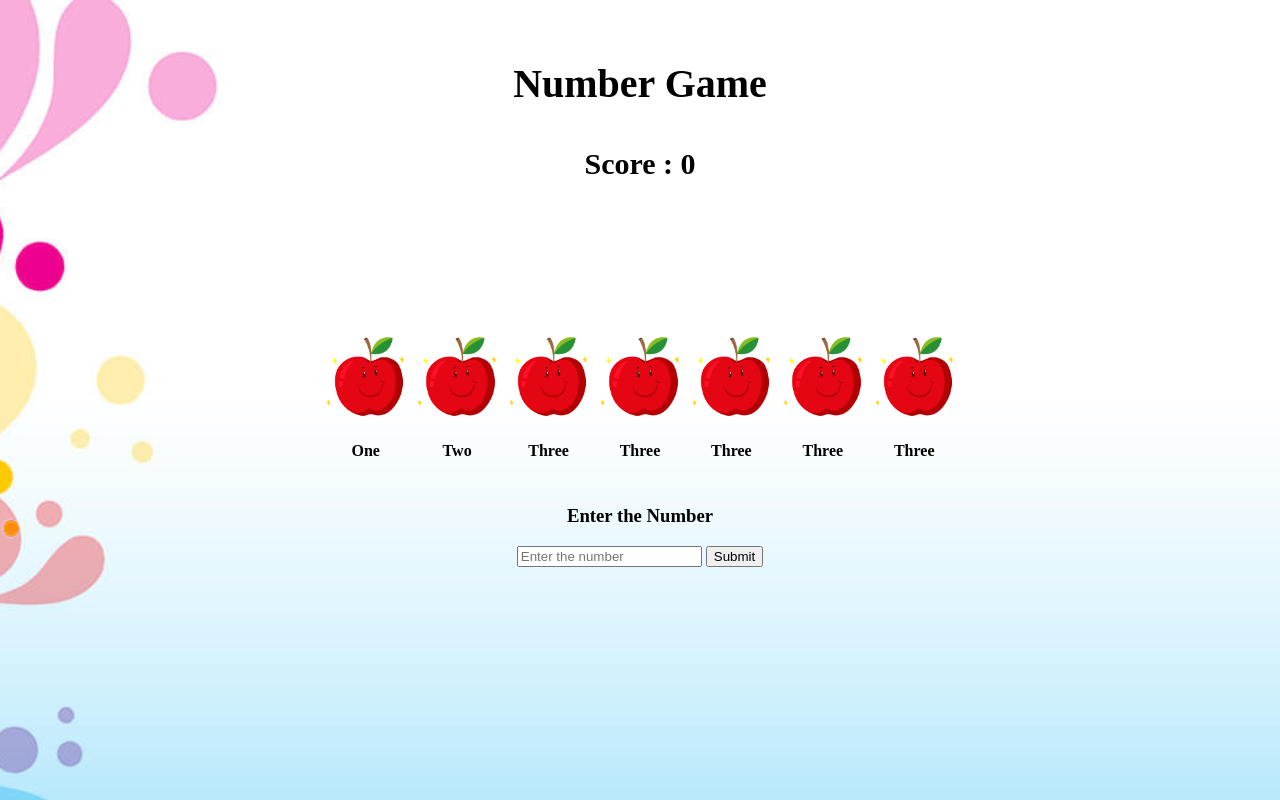
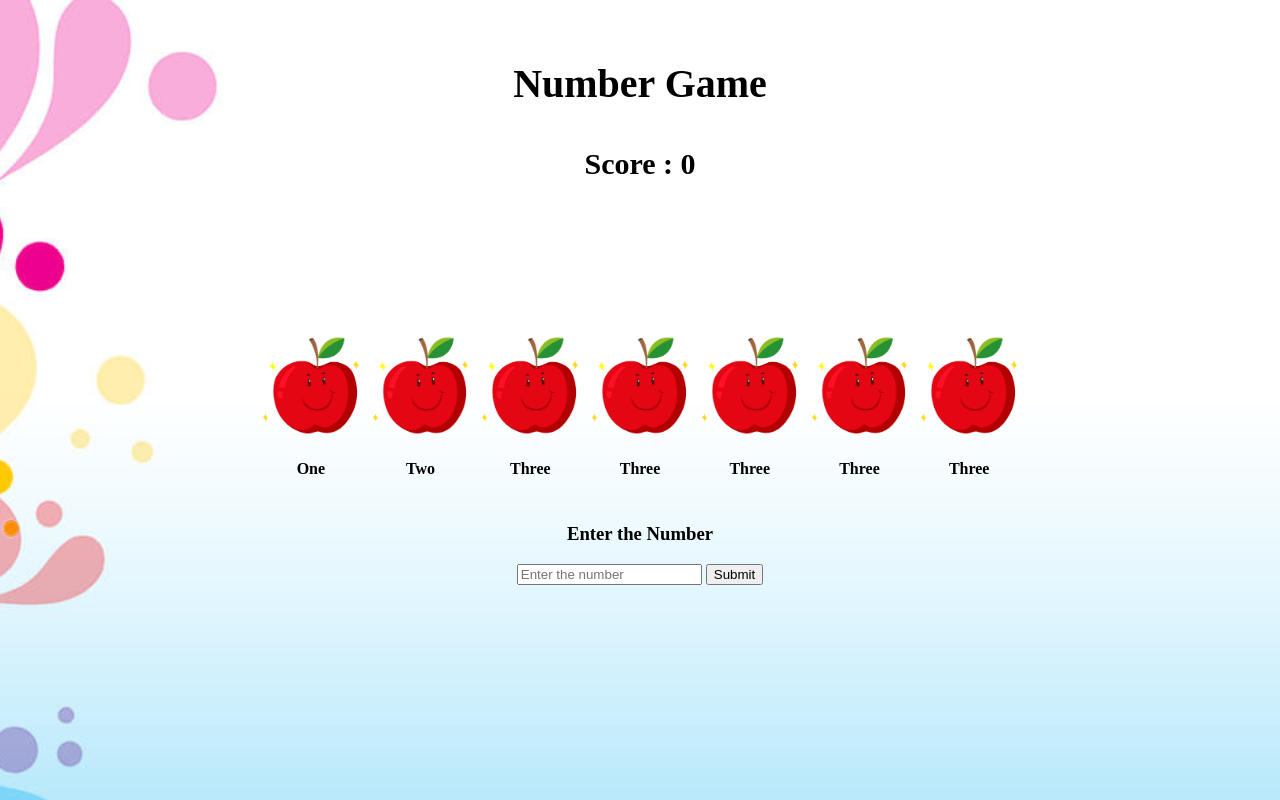
Before and after one commit to jaiakash/number_game_recal, a Flask app: page / in a window 1280 px wide. Run offline with Flask 2, Linux system fonts and the light colour scheme; some libraries are stand-ins or nearby versions.

Commit message:
ui: width fix

```diff
--- a/static/home.css
+++ b/static/home.css
@@ -1,7 +1,7 @@
 body {
   background-image: url("background.png");
   margin: auto;
-  width: 50%;
+  width: 60%;
   height: 50%;
   text-align: center;
   padding: 20px;
```
